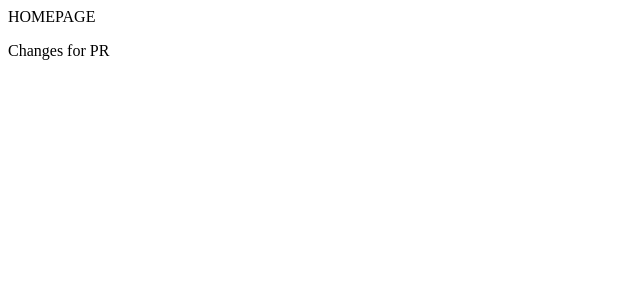
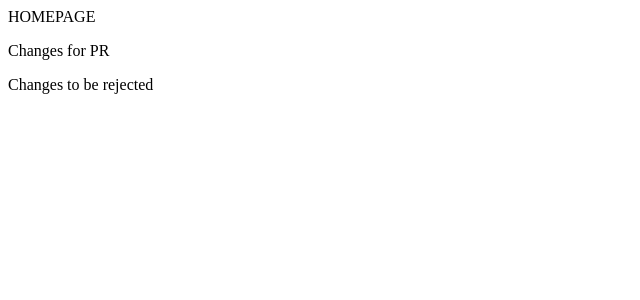
Before and after one commit to Hrishikesh007788/PR_DEMO, an Angular app: page / in a window 1280 px wide. Shown: the top 300 px of the page, without its empty margins (0-640 px from the left). Built offline with nearby package versions, Linux system fonts and the light colour scheme.

Commit message:
changes to reject

```diff
--- a/src/app/app.component.html
+++ b/src/app/app.component.html
@@ -1,3 +1,5 @@
 HOMEPAGE
 
 <p>Changes for PR</p>
+
+<p>Changes to be rejected</p>
```
